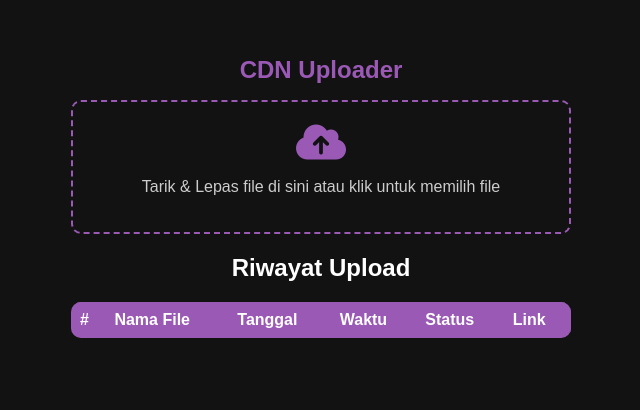
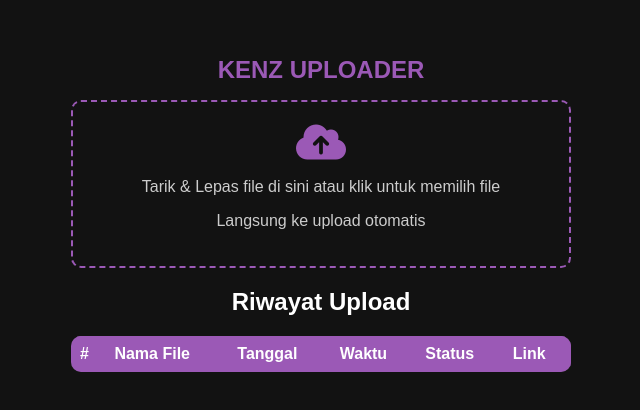
Before and after one commit to kenz-developer/cdn4, a website: page public/index.html in a window 1280 px wide. Shown: the whole page, without its empty margins (319-959 px from the left). Drawn offline with Linux system fonts and the light colour scheme; no server answers.

Commit message:
UPDATE index.html

```diff
--- a/public/index.html
+++ b/public/index.html
@@ -9,11 +9,12 @@
 </head>
 <body>
     <div class="container">
-        <h1>CDN Uploader</h1>
+        <h1>KENZ UPLOADER</h1>
         <form id="uploadForm" enctype="multipart/form-data">
             <div class="upload-box" id="drop-area">
                 <i class="fas fa-cloud-upload-alt"></i>
                 <p>Tarik & Lepas file di sini atau klik untuk memilih file</p>
+                <p>Langsung ke upload otomatis</p>
                 <input type="file" id="fileInput" hidden>
             </div>
         </form>
```
